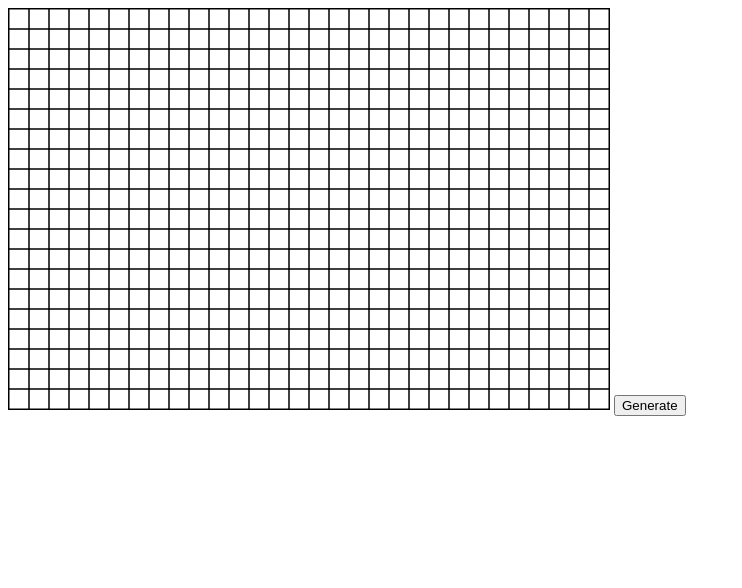
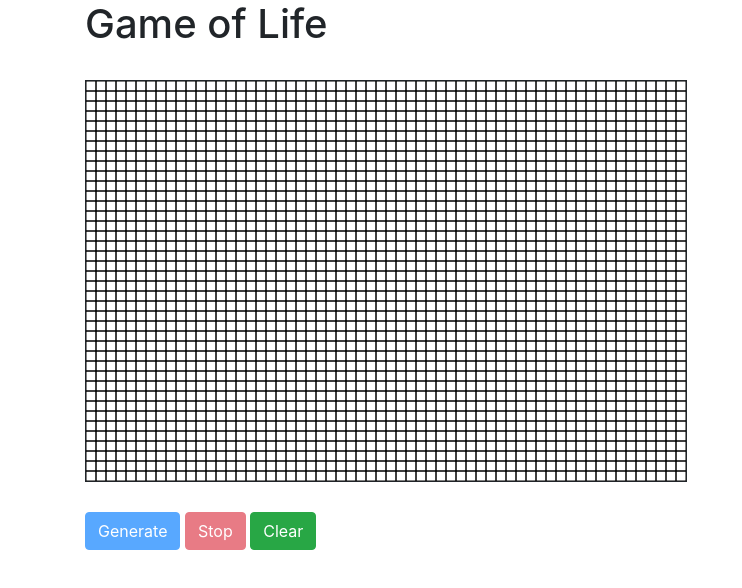
Before and after one commit to tilenmiklavic/game-of-life, a plain HTML site: page index.html in a window 1280 px wide. Shown: the whole page, without its empty margins (0-742 px from the left). Drawn offline with nearby package versions, Linux system fonts and the light colour scheme.

Commit message:
added visual elements

```diff
--- a/index.html
+++ b/index.html
@@ -4,12 +4,24 @@
   <meta charset="UTF-8">
   <meta name="viewport" content="width=device-width, initial-scale=1.0">
   <link rel="stylesheet" href="index.css">
+  <link rel="stylesheet" href="https://stackpath.bootstrapcdn.com/bootstrap/4.5.0/css/bootstrap.min.css" integrity="sha384-9aIt2nRpC12Uk9gS9baDl411NQApFmC26EwAOH8WgZl5MYYxFfc+NcPb1dKGj7Sk" crossorigin="anonymous">
   <script defer src="index.js"></script>
   <script src="https://ajax.googleapis.com/ajax/libs/jquery/3.5.1/jquery.min.js"></script>
   <title>Document</title>
 </head>
 <body>
-  <canvas id="myCanvas" width="600px" height="400px"></canvas>
-  <button onclick="generate()">Generate</button>
+  <div class="container">
+    <h1>Game of Life</h1>
+    <br>
+  </div>
+  <div class="container">
+    <canvas id="myCanvas" width="600px" height="400px"></canvas>
+  </div>
+  <div class="container">
+    <br>
+    <button id="generate-btn" class="btn btn-primary" onclick="generate()" disabled>Generate</button>
+    <button id="stop-btn" class="btn btn-danger" onclick="stop()" disabled>Stop</button>
+    <button id="clear-btn" class="btn btn-success" onclick="clean_field()">Clear</button>
+  </div>
 </body>
 </html>
--- a/index.js
+++ b/index.js
@@ -4,9 +4,10 @@ var ctx = canvas.getContext("2d");
 var screenWidth = 600;
 var screenHeight = 400;
 var fields = [];
+var generating = false;
 
 // coordinates initalisaton
-var dimenzija_polja = 20;
+var dimenzija_polja = 10;
 var stevilo_polj_x = (screenWidth / dimenzija_polja);
 var stevilo_polj_y = (screenHeight / dimenzija_polja);
 
@@ -111,9 +112,9 @@ function getCursorPosition(canvas, event) {
     polje.print();
   }
 
-  console.log(fields);
+  drawField();
 
-  drawField();
+  $("#generate-btn").prop('disabled', false);
 
 }
 
@@ -121,7 +122,11 @@ function getCursorPosition(canvas, event) {
  * function for starting an evolution
  */
 async function generate() {
-  while (true) {
+  generating = true;
+
+  document.getElementById("generate-btn").disabled = true;
+  document.getElementById("stop-btn").disabled = false;
+  while (generating) {
     var new_fields = [];
     var candidates = [];
 
@@ -213,8 +218,25 @@ async function generate() {
 
     console.log(fields);
 
-    await new Promise(r => setTimeout(r, 250));
+    await new Promise(r => setTimeout(r, 100));
   }
+}
+
+function stop() {
+  console.log("Stoping");
+  generating = false;
+
+  $("#stop-btn").prop('disabled', true);
+  $("#generate-btn").prop('disabled', false);
+}
+
+function clean_field() {
+
+  console.log("Cleaning");
+  stop();
+
+  fields = [];
+  drawField();
 }
 
 /**
```
